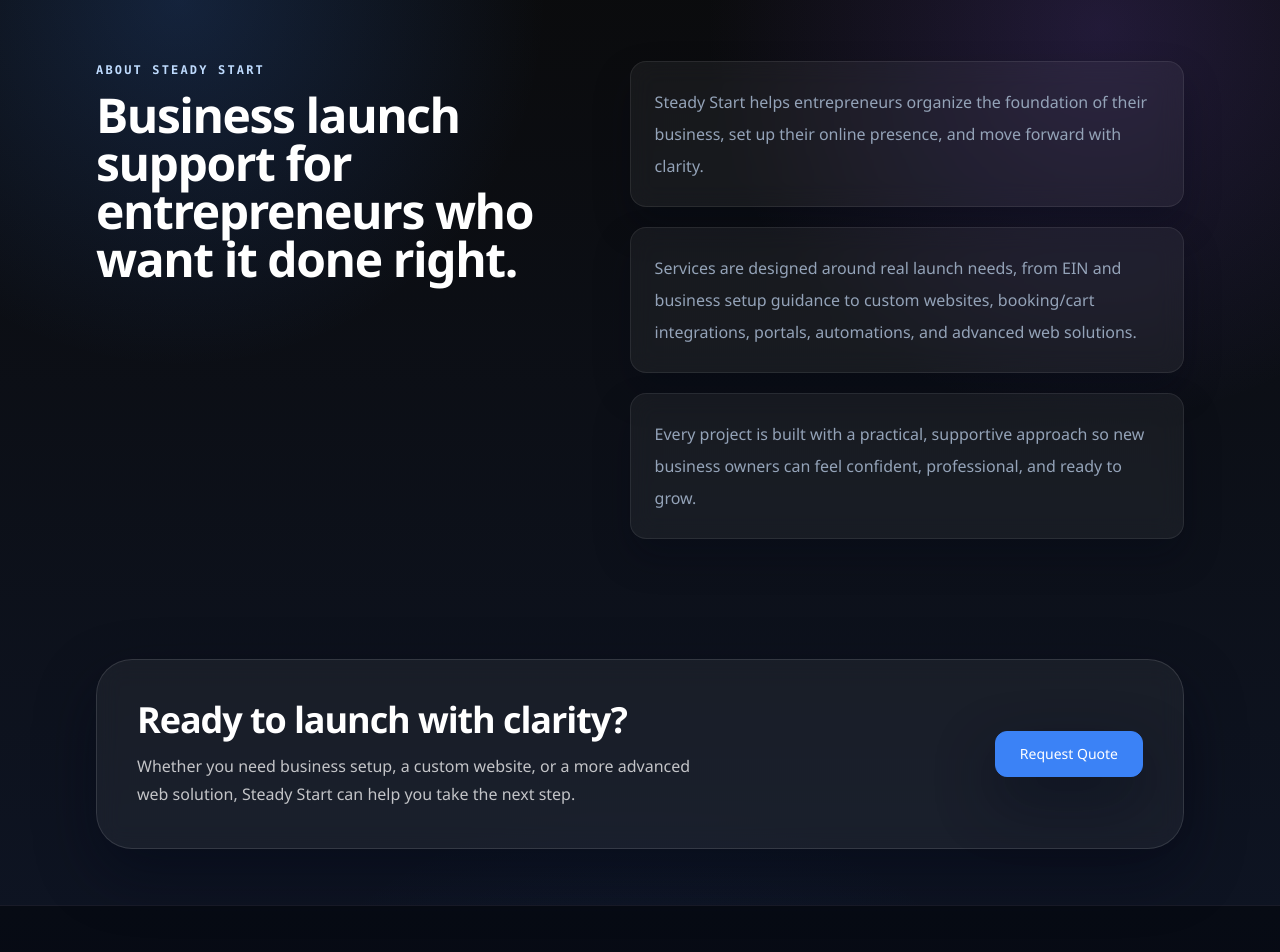
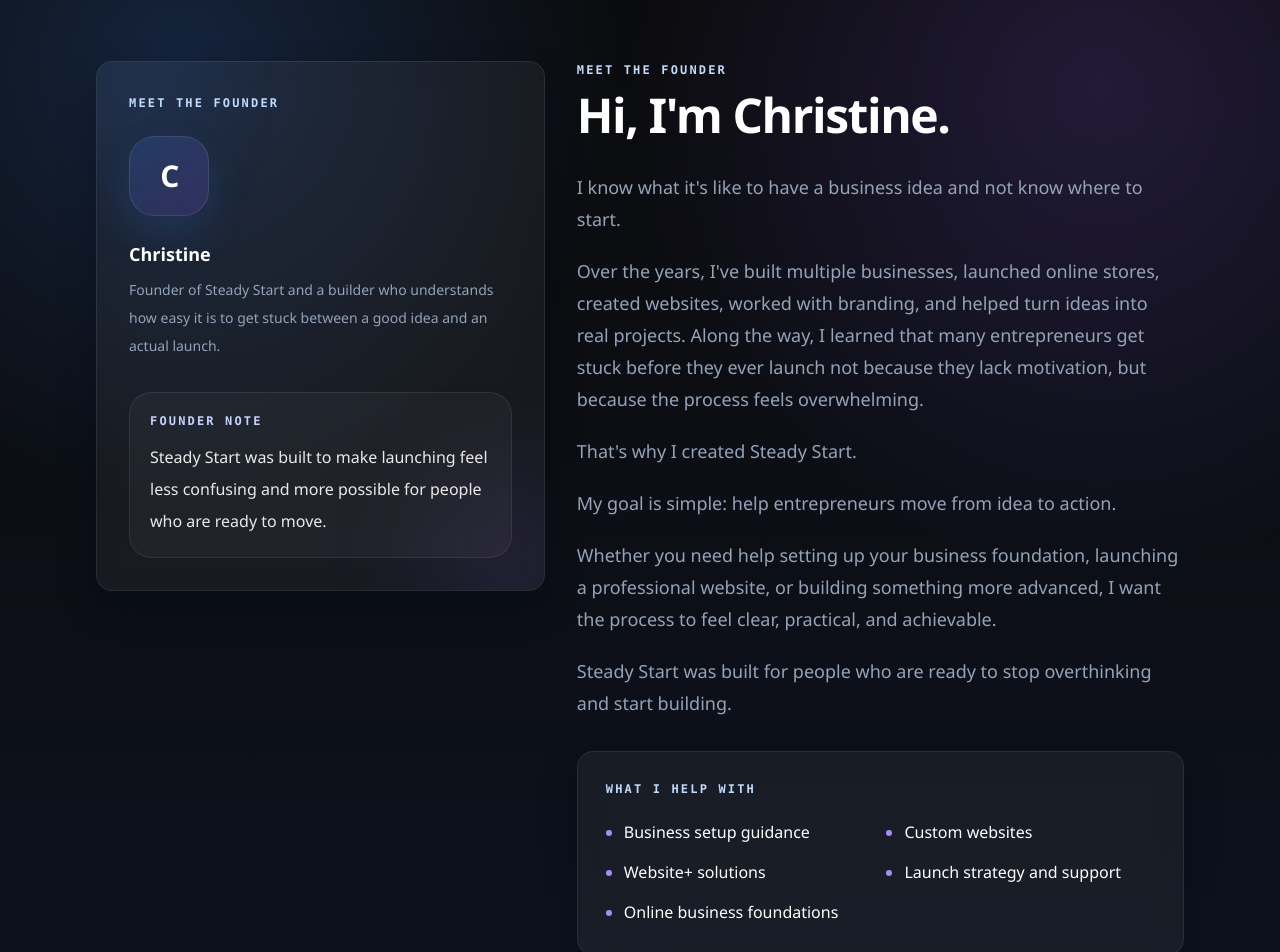
Before and after one commit to MySaaS1023/SS, a Next.js app: page /about in a window 1280 px wide. Shown: the part 140-1092 px from the top of the page. Built offline with nearby package versions, Linux system fonts and the light colour scheme.

Commit message:
redo abt pg

```diff
--- a/app/about/page.tsx
+++ b/app/about/page.tsx
@@ -1,29 +1,98 @@
+import Link from "next/link";
+
 import { CtaBanner } from "@/components/cta-banner";
 import { PageContainer } from "@/components/page-container";
-import { aboutCards } from "@/lib/site-data";
+import { primaryButtonClass } from "@/lib/styles";
+
+const founderStory = [
+  "I know what it's like to have a business idea and not know where to start.",
+  "Over the years, I've built multiple businesses, launched online stores, created websites, worked with branding, and helped turn ideas into real projects. Along the way, I learned that many entrepreneurs get stuck before they ever launch not because they lack motivation, but because the process feels overwhelming.",
+  "That's why I created Steady Start.",
+  "My goal is simple: help entrepreneurs move from idea to action.",
+  "Whether you need help setting up your business foundation, launching a professional website, or building something more advanced, I want the process to feel clear, practical, and achievable.",
+  "Steady Start was built for people who are ready to stop overthinking and start building.",
+];
+
+const founderSupportAreas = [
+  "Business setup guidance",
+  "Custom websites",
+  "Website+ solutions",
+  "Launch strategy and support",
+  "Online business foundations",
+];
 
 export default function AboutPage() {
   return (
     <>
       <section className="py-14 sm:py-16">
         <PageContainer>
-          <div className="grid gap-8 lg:grid-cols-[0.95fr_1.05fr] lg:items-start">
-            <div className="max-w-xl">
-              <p className="section-kicker">About Steady Start</p>
+          <div className="grid gap-8 lg:grid-cols-[0.85fr_1.15fr] lg:items-start">
+            <div className="glass-card relative overflow-hidden p-6 sm:p-8 lg:sticky lg:top-28">
+              <div className="pointer-events-none absolute inset-0">
+                <div className="absolute left-[-3rem] top-[-2rem] h-28 w-28 rounded-full bg-[#3B82F6]/18 blur-3xl" />
+                <div className="absolute bottom-[-2rem] right-[-2rem] h-32 w-32 rounded-full bg-[#8B5CF6]/18 blur-3xl" />
+              </div>
+              <div className="relative">
+                <p className="section-kicker">Meet The Founder</p>
+                <div className="mt-6 flex h-20 w-20 items-center justify-center rounded-[1.6rem] border border-[rgba(255,255,255,0.1)] bg-[linear-gradient(135deg,rgba(59,130,246,0.18),rgba(139,92,246,0.2))] shadow-[0_18px_40px_rgba(59,130,246,0.16)]">
+                  <span className="text-3xl font-semibold tracking-[-0.06em] text-white">
+                    C
+                  </span>
+                </div>
+                <p className="mt-6 text-lg font-semibold text-white">Christine</p>
+                <p className="mt-2 max-w-sm text-sm leading-7 text-[var(--muted)]">
+                  Founder of Steady Start and a builder who understands how easy it is
+                  to get stuck between a good idea and an actual launch.
+                </p>
+                <div className="mt-8 rounded-[1.4rem] border border-[rgba(255,255,255,0.08)] bg-[rgba(255,255,255,0.04)] p-5">
+                  <p className="font-mono text-xs font-semibold uppercase tracking-[0.18em] text-[#c7d2fe]">
+                    Founder Note
+                  </p>
+                  <p className="mt-3 text-base leading-8 text-white/90">
+                    Steady Start was built to make launching feel less confusing and
+                    more possible for people who are ready to move.
+                  </p>
+                </div>
+              </div>
+            </div>
+
+            <div className="space-y-8">
+              <div className="max-w-3xl">
+                <p className="section-kicker">Meet The Founder</p>
                 <h1 className="mt-3 text-4xl font-semibold tracking-[-0.03em] text-white sm:text-5xl">
-                Business launch support for entrepreneurs who want it done right.
+                  Hi, I&apos;m Christine.
                 </h1>
               </div>
 
               <div className="space-y-5">
-              {aboutCards.map((point) => (
-                <div
-                  key={point}
-                  className="glass-card p-6"
+                {founderStory.map((paragraph) => (
+                  <p
+                    key={paragraph}
+                    className="max-w-3xl text-base leading-8 text-[var(--muted)] sm:text-lg"
                   >
-                  <p className="text-base leading-8 text-[var(--muted)]">{point}</p>
+                    {paragraph}
+                  </p>
+                ))}
               </div>
+
+              <div className="glass-card p-6 sm:p-7">
+                <p className="section-kicker">What I Help With</p>
+                <ul className="mt-5 grid gap-3 sm:grid-cols-2">
+                  {founderSupportAreas.map((item) => (
+                    <li key={item} className="flex gap-3 text-sm leading-7 text-white sm:text-base">
+                      <span className="mt-3 h-1.5 w-1.5 shrink-0 rounded-full bg-[#a78bfa]" />
+                      <span>{item}</span>
+                    </li>
                   ))}
+                </ul>
+              </div>
+
+              <Link
+                href="/contact"
+                className={`${primaryButtonClass} force-white-btn inline-flex text-sm shadow-[var(--shadow)]`}
+              >
+                Work With Me
+              </Link>
             </div>
           </div>
         </PageContainer>
```
Lines whose indentation alone changed are shown as unchanged.
